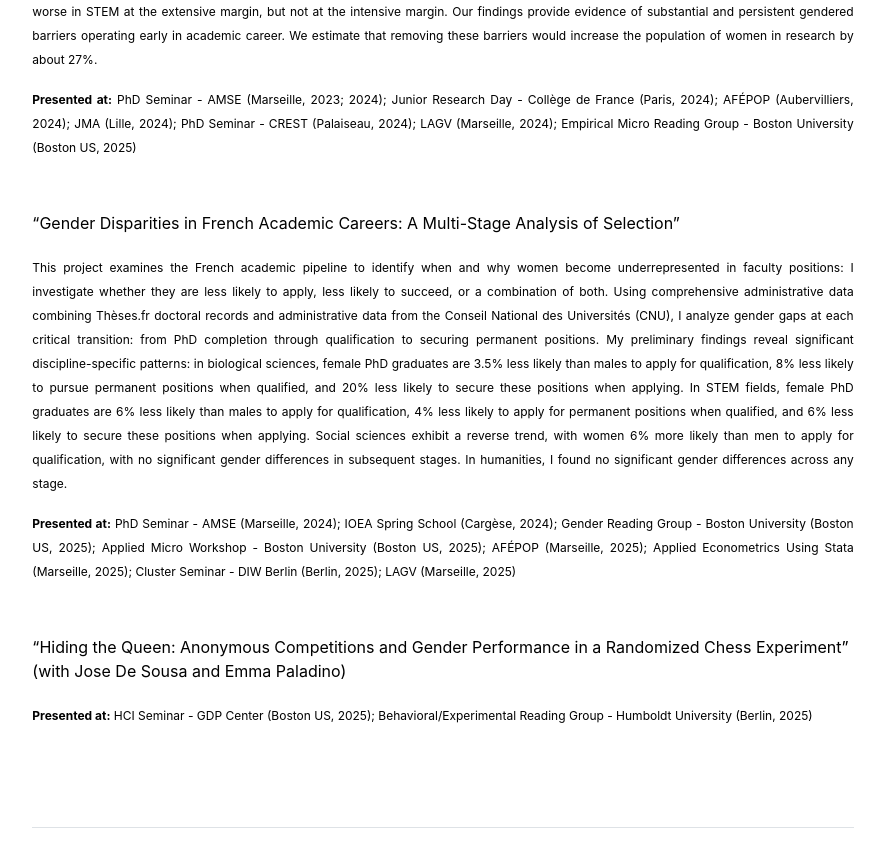
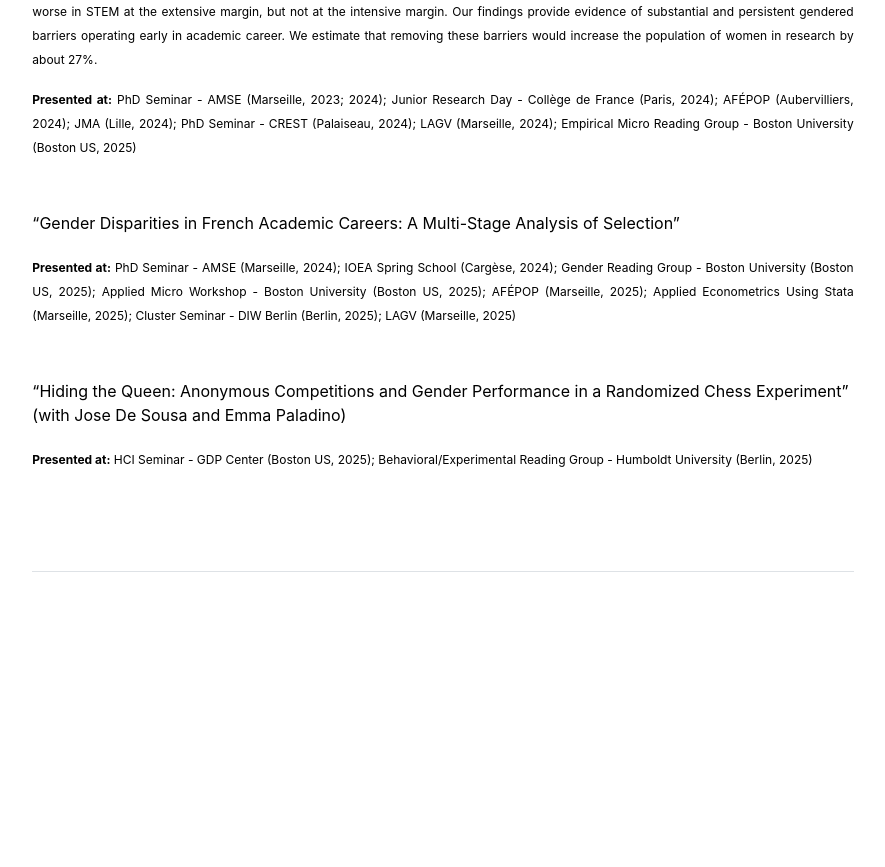
Before and after one commit to alienorbisantis/alienorbisantis.github.io, a Jekyll site: the page built from Research/Research.md, in a window 1280 px wide and 900 px high, scrolled down 989 px. Shown: the top 867 px of the window, without its empty margins (197-1082 px from the left). Built offline with Jekyll 4.4.1, drawn with Linux system fonts in a browser that asks for light colours; after the commit the page ends 1705 px from its top, so only the background shows below that.

Commit message:
Update Research.md

```diff
--- a/Research/Research.md
+++ b/Research/Research.md
@@ -41,7 +41,7 @@
 "Gender Disparities in French Academic Careers: A Multi-Stage Analysis of Selection"
 
 <p align="justify">
-<sub>This project examines the French academic pipeline to identify when and why women become underrepresented in faculty positions: I investigate whether they are less likely to apply, less likely to succeed, or a combination of both. Using comprehensive administrative data combining Thèses.fr doctoral records and administrative data from the Conseil National des Universités (CNU), I analyze gender gaps at each critical transition: from PhD completion through qualification to securing permanent positions. My preliminary findings reveal significant discipline-specific patterns: in biological sciences, female PhD graduates are 3.5% less likely than males to apply for qualification, 8% less likely to pursue permanent positions when qualified, and 20% less likely to secure these positions when applying. In STEM fields, female PhD graduates are 6% less likely than males to apply for qualification, 4% less likely to apply for permanent positions when qualified, and 6% less likely to secure these positions when applying. Social sciences exhibit a reverse trend, with women 6% more likely than men to apply for qualification, with no significant gender differences in subsequent stages. In humanities, I found no significant gender differences across any stage.</sub>
+<sub></sub>
 </p>
 
 <p align="justify">
```
